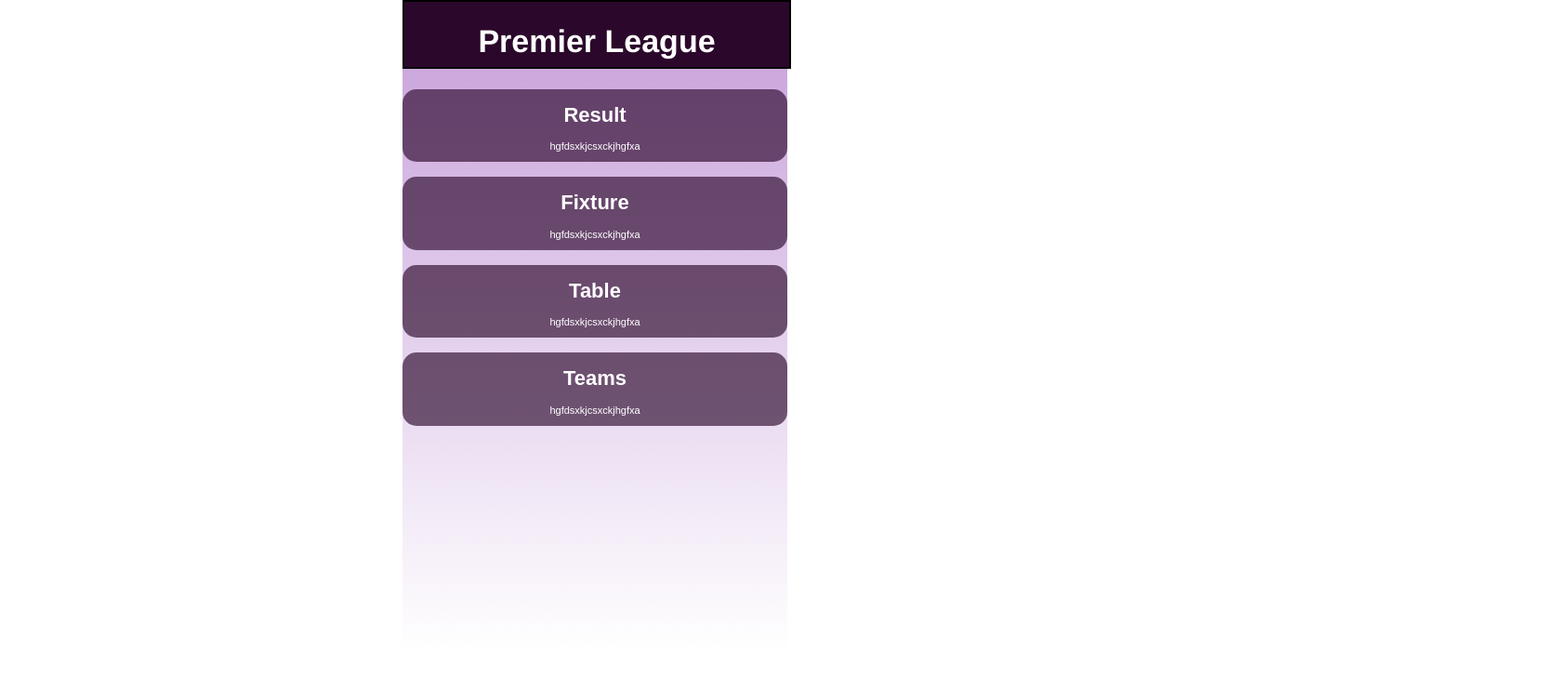
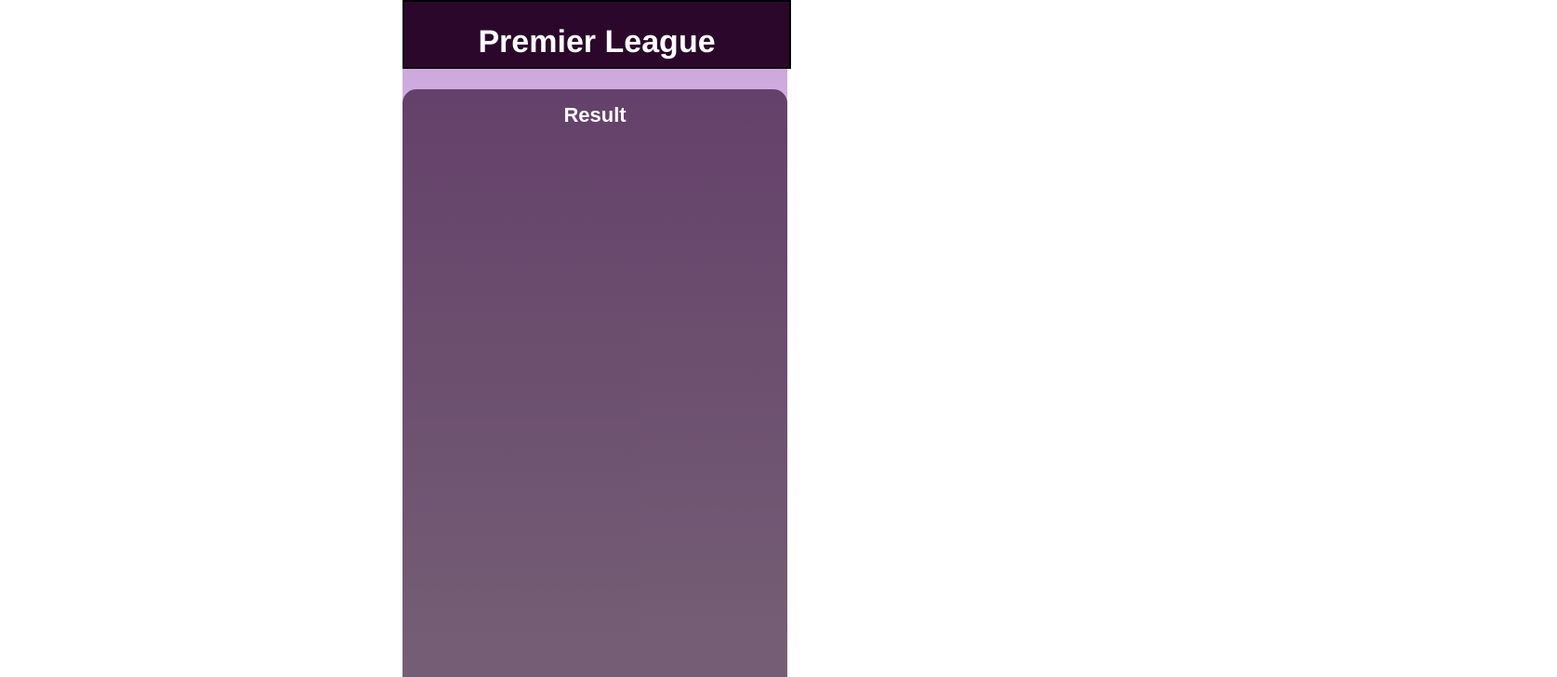
Before and after one commit to footcastapp/v.0.0, a React (Create React App) app in the folder react/: page /football in a window 1280 px wide. Shown: the top 728 px of the page at 93% size, 1675 px wide, since content can reach past the window. Built offline with nearby package versions, Linux system fonts and the light colour scheme.

Commit message:
changefs

```diff
--- a/react/src/Components/Football/fixture.js
+++ b/react/src/Components/Football/fixture.js
@@ -3,9 +3,9 @@ import React, { Component } from "react";
 class fixture extends Component {
   render() {
     return (
-      <div>
+      <div className="lund">
         <button className="buttonn" onClick={() => this.clickk()}>
-          <div className="lol">
+          <div>
             <h1>Fixture</h1>
           </div>
 
@@ -20,6 +20,7 @@ class fixture extends Component {
       g.style.display = "none";
     } else {
       g.style.display = "block";
+      document.getElementById("lund1").style.display = "none";
     }
   };
 }
--- a/react/src/Components/Football/table.js
+++ b/react/src/Components/Football/table.js
@@ -3,7 +3,7 @@ import React, { Component } from "react";
 class table extends Component {
   render() {
     return (
-      <div>
+      <div className="lund1">
         <button className="buttonn" onClick={() => this.clickk()}>
           <div>
             <h1>Table</h1>
@@ -20,6 +20,7 @@ class table extends Component {
       g.style.display = "none";
     } else {
       g.style.display = "block";
+      document.getElementById("lund1").style.display = "none";
     }
   };
 }
--- a/react/src/Styles/football.css
+++ b/react/src/Styles/football.css
@@ -24,6 +24,23 @@
   border-radius: 15px;
   height: 100%;
 }
-.test {
-  font-size: 30px;
+
+#fixture {
+  width: 100%;
+  padding: 100%;
 }
+
+#result {
+  width: 100%;
+  padding: 100%;
+}
+
+#team {
+  width: 100%;
+  padding: 100%;
+}
+
+#table {
+  width: 100%;
+  padding: 100%;
+}
```
Also changed, not shown: 1 other file (tests, documents, lock files or other folders).
